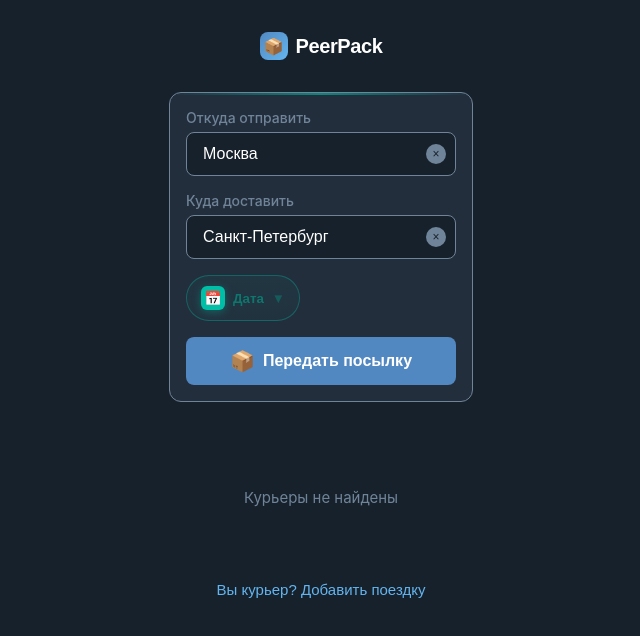
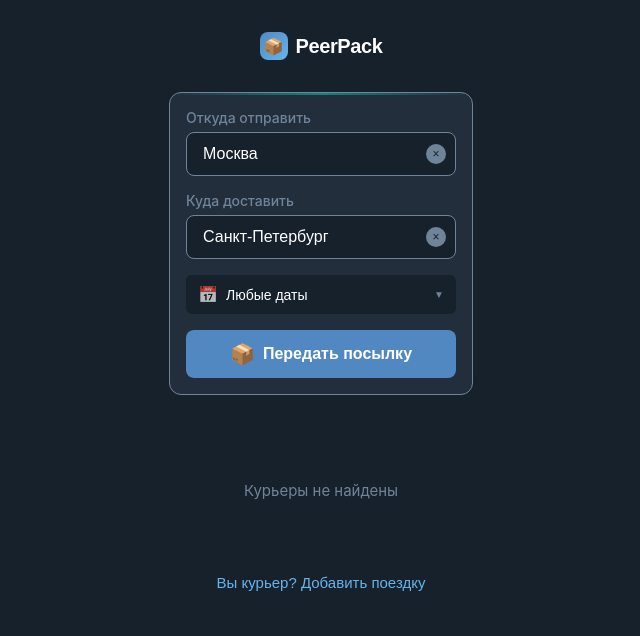
Before and after one commit to Gammanik/PeerPack, a React (Vite) app: page / in a window 1280 px wide. Shown: the top 636 px of the page, without its empty margins (319-959 px from the left). Built offline with nearby package versions, Linux system fonts and the light colour scheme.

Commit message:
date picker add from to

```diff
--- a/src/SearchCouriers.jsx
+++ b/src/SearchCouriers.jsx
@@ -13,7 +13,8 @@ const SearchCouriers = () => {
     const [from, setFrom] = useState('Москва');
     const [to, setTo] = useState('Санкт-Петербург');
     const [results, setResults] = useState([]);
-    const [selectedDate, setSelectedDate] = useState('');
+    const [dateFrom, setDateFrom] = useState('');
+    const [dateTo, setDateTo] = useState('');
     const [showDatePicker, setShowDatePicker] = useState(false);
     const [sortBy, setSortBy] = useState('time');
     const [showSortMenu, setShowSortMenu] = useState(false);
@@ -57,11 +58,39 @@ const SearchCouriers = () => {
             c.to.toLowerCase() === lowerTo
         );
 
-        if (selectedDate) {
-            filtered = filtered.filter(c => c.date === selectedDate);
+        // Скрываем вылетевших курьеров
+        const now = new Date();
+        filtered = filtered.filter(c => {
+            const [time] = c.time.split(' → ');
+            const departureDateTime = new Date(`${c.date}T${time}:00`);
+            return departureDateTime > now;
+        });
+
+        // Фильтрация по диапазону дат
+        if (dateFrom) {
+            filtered = filtered.filter(c => c.date >= dateFrom);
+        }
+        if (dateTo) {
+            filtered = filtered.filter(c => c.date <= dateTo);
         }
 
-        const sorted = sortCouriers(filtered, sortBy);
+        // Сортировка по времени
+        const sorted = filtered.sort((a, b) => {
+            const getDateTime = (courier) => {
+                const [time] = courier.time.split(' → ');
+                return new Date(`${courier.date}T${time}:00`);
+            };
+
+            const dateTimeA = getDateTime(a);
+            const dateTimeB = getDateTime(b);
+
+            if (sortBy === 'time') {
+                return dateTimeA - dateTimeB;
+            } else {
+                return sortCouriers([a, b], sortBy)[0] === a ? -1 : 1;
+            }
+        });
+
         setResults(sorted);
         if (sorted.length > 0) {
             setSearchCollapsed(true);
@@ -185,27 +214,50 @@ const SearchCouriers = () => {
         const today = new Date();
         const tomorrow = new Date(today);
         tomorrow.setDate(today.getDate() + 1);
-        const dayAfterTomorrow = new Date(today);
-        dayAfterTomorrow.setDate(today.getDate() + 2);
-        const nextWeek = new Date(today);
-        nextWeek.setDate(today.getDate() + 7);
+        const week = new Date(today);
+        week.setDate(today.getDate() + 7);
 
         return [
-            { label: 'Сегодня', value: today.toISOString().split('T')[0] },
-            { label: 'Завтра', value: tomorrow.toISOString().split('T')[0] },
-            { label: 'Послезавтра', value: dayAfterTomorrow.toISOString().split('T')[0] },
-            { label: 'Через неделю', value: nextWeek.toISOString().split('T')[0] },
+            {
+                label: 'Сегодня-завтра',
+                action: () => {
+                    setDateFrom(today.toISOString().split('T')[0]);
+                    setDateTo(tomorrow.toISOString().split('T')[0]);
+                }
+            },
+            {
+                label: 'Эта неделя',
+                action: () => {
+                    setDateFrom(today.toISOString().split('T')[0]);
+                    setDateTo(week.toISOString().split('T')[0]);
+                }
+            },
+            {
+                label: 'Очистить',
+                action: () => {
+                    setDateFrom('');
+                    setDateTo('');
+                }
+            }
         ];
     };
 
-    const formatDate = (dateString) => {
-        if (!dateString) return '';
-        const date = new Date(dateString);
-        return date.toLocaleDateString('ru-RU', {
-            day: 'numeric',
-            month: 'short',
-            weekday: 'short'
-        });
+    const getDateRangeLabel = () => {
+        if (!dateFrom && !dateTo) return 'Любые даты';
+        if (dateFrom && dateTo) {
+            const fromDate = new Date(dateFrom);
+            const toDate = new Date(dateTo);
+            return `${fromDate.toLocaleDateString('ru-RU', { day: 'numeric', month: 'short' })} - ${toDate.toLocaleDateString('ru-RU', { day: 'numeric', month: 'short' })}`;
+        }
+        if (dateFrom) {
+            const fromDate = new Date(dateFrom);
+            return `c ${fromDate.toLocaleDateString('ru-RU', { day: 'numeric', month: 'short' })}`;
+        }
+        if (dateTo) {
+            const toDate = new Date(dateTo);
+            return `до ${toDate.toLocaleDateString('ru-RU', { day: 'numeric', month: 'short' })}`;
+        }
+        return 'Любые даты';
     };
 
     const handleAddTrip = () => {
@@ -436,8 +488,10 @@ const SearchCouriers = () => {
                                     setSearchCollapsed(false);
                                 }
                             }}
-                            selectedDate={selectedDate}
-                            setSelectedDate={setSelectedDate}
+                            dateFrom={dateFrom}
+                            setDateFrom={setDateFrom}
+                            dateTo={dateTo}
+                            setDateTo={setDateTo}
                             showDatePicker={showDatePicker}
                             setShowDatePicker={setShowDatePicker}
                             availableCities={availableCities}
@@ -445,7 +499,7 @@ const SearchCouriers = () => {
                             clearFromCity={clearFromCity}
                             clearToCity={clearToCity}
                             getDatePresets={getDatePresets}
-                            formatDate={formatDate}
+                            getDateRangeLabel={getDateRangeLabel}
                         />
                     )}
 
--- a/src/components/SearchForm.jsx
+++ b/src/components/SearchForm.jsx
@@ -5,8 +5,10 @@ const SearchForm = ({
     setFrom,
     to,
     setTo,
-    selectedDate,
-    setSelectedDate,
+    dateFrom,
+    setDateFrom,
+    dateTo,
+    setDateTo,
     showDatePicker,
     setShowDatePicker,
     availableCities,
@@ -14,7 +16,7 @@ const SearchForm = ({
     clearFromCity,
     clearToCity,
     getDatePresets,
-    formatDate
+    getDateRangeLabel
 }) => {
     const styles = {
         searchContainer: {
@@ -143,188 +145,145 @@ const SearchForm = ({
             </datalist>
 
             <div style={{
-                marginTop: 16,
+                marginTop: 8,
+                marginBottom: 4
+            }}>
+                <button
+                    onClick={() => setShowDatePicker(!showDatePicker)}
+                    style={{
+                        width: '100%',
                         display: 'flex',
-                flexDirection: 'column',
-                gap: 10
-            }}>
+                        alignItems: 'center',
+                        justifyContent: 'space-between',
+                        padding: '10px 12px',
+                        borderRadius: 6,
+                        border: 'none',
+                        background: 'var(--tg-theme-bg-color, #17212b)',
+                        color: 'var(--tg-theme-text-color, #ffffff)',
+                        fontSize: 14,
+                        cursor: 'pointer',
+                        transition: 'all 0.2s ease'
+                    }}
+                >
                     <div style={{
                         display: 'flex',
                         alignItems: 'center',
-                    gap: 8,
+                        gap: 8
                     }}>
-                    <button
-                        onClick={() => setShowDatePicker(!showDatePicker)}
-                        aria-expanded={showDatePicker}
-                        aria-controls="date-optional-panel"
-                        style={{
-                            display: 'inline-flex',
-                            alignItems: 'center',
-                            gap: 8,
-                            padding: '10px 14px',
-                            borderRadius: 9999,
-                            border: '1px solid rgba(0,191,166,0.35)',
-                            background: 'linear-gradient(180deg, rgba(0,191,166,0.06), rgba(0,191,166,0.03))',
-                            color: '#0f766e',
-                            fontWeight: 600,
-                            cursor: 'pointer',
-                            transition: 'transform .15s ease, box-shadow .15s ease, background .2s ease',
-                            boxShadow: showDatePicker ? '0 4px 16px rgba(0,191,166,0.15)' : 'none'
-                        }}
-                        className="button-hover"
-                    >
+                        <span style={{ fontSize: 16, opacity: 0.7 }}>📅</span>
+                        <span>{getDateRangeLabel()}</span>
+                    </div>
                     <span style={{
-                            width: 24, height: 24, display: 'inline-flex',
-                            alignItems: 'center', justifyContent: 'center',
-                            background: '#00bfa6', color: 'white', borderRadius: 6,
-                            fontSize: 14, boxShadow: '0 2px 8px rgba(0,191,166,0.35)'
-                        }}>📅</span>
-                        <span>Дата</span>
-                        <span style={{ opacity: 0.6 }}>{showDatePicker ? '▲' : '▼'}</span>
+                        fontSize: 10,
+                        color: 'var(--tg-theme-hint-color, #708499)',
+                        transform: showDatePicker ? 'rotate(180deg)' : 'rotate(0deg)',
+                        transition: 'transform 0.2s ease'
+                    }}>▼</span>
                 </button>
-
-                    {selectedDate && (
-                        <span style={{
-                            display: 'inline-flex',
-                            alignItems: 'center',
-                            gap: 8,
-                            padding: '8px 12px',
-                            borderRadius: 9999,
-                            background: 'rgba(0,191,166,0.08)',
-                            border: '1px solid rgba(0,191,166,0.25)',
-                            color: '#0f766e',
-                            fontWeight: 500
-                        }}>
-                            {formatDate(selectedDate)}
-                            <button
-                                onClick={(e) => { e.stopPropagation(); setSelectedDate(''); }}
-                                title="Сбросить дату"
-                                style={{
-                                    width: 22, height: 22, borderRadius: 11,
-                                    border: '1px solid rgba(0,0,0,0.1)',
-                                    background: 'white',
-                                    color: '#666',
-                                    cursor: 'pointer',
-                                    lineHeight: 1
-                                }}
-                            >
-                                ×
-                            </button>
-                        </span>
-                    )}
             </div>
 
             {showDatePicker && (
                 <div
-                        id="date-optional-panel"
                     style={{
-                            border: '1px solid rgba(0,0,0,0.08)',
-                            background: 'linear-gradient(180deg, rgba(255,255,255,0.9), rgba(255,255,255,0.95))',
-                            borderRadius: 14,
-                            padding: 14,
-                            boxShadow: '0 8px 28px rgba(0,0,0,0.06)',
-                            display: 'flex',
-                            flexDirection: 'column',
-                            gap: 12
+                        marginTop: 4,
+                        marginBottom: 8,
+                        background: 'var(--tg-theme-bg-color, #17212b)',
+                        borderRadius: 8,
+                        padding: '12px 8px',
+                        animation: 'slideIn 0.2s ease-out'
                     }}
-                        className="modal-enter"
                 >
-                        <div style={{ fontSize: 12, color: '#667085' }}>
-                            Выберите готовый пресет или укажите точную дату
-                        </div>
-
                     <div style={{
-                            display: 'flex',
-                            flexWrap: 'wrap',
-                            gap: 8
+                        display: 'grid',
+                        gridTemplateColumns: 'repeat(3, 1fr)',
+                        gap: 6,
+                        marginBottom: 12
                     }}>
-                            {getDatePresets().map((preset, index) => {
-                                const active = selectedDate === preset.value;
-                                return (
+                        {getDatePresets().map((preset, index) => (
                             <button
                                 key={index}
                                 onClick={() => {
-                                            setSelectedDate(preset.value);
-                                            if (window.innerWidth <= 768) setShowDatePicker(false);
+                                    preset.action();
+                                    setShowDatePicker(false);
                                 }}
                                 style={{
-                                            padding: '8px 12px',
-                                            borderRadius: 9999,
-                                            border: `1px solid ${active ? 'rgba(0,191,166,0.6)' : 'rgba(0,0,0,0.1)'}`,
-                                            background: active ? 'rgba(0,191,166,0.1)' : 'white',
-                                            color: active ? '#0f766e' : '#555',
+                                    padding: '8px 8px',
+                                    borderRadius: 6,
+                                    border: 'none',
+                                    background: 'var(--tg-theme-secondary-bg-color, #232e3c)',
+                                    color: 'var(--tg-theme-text-color, #ffffff)',
                                     cursor: 'pointer',
-                                            fontWeight: 600
+                                    fontSize: 11,
+                                    fontWeight: 500,
+                                    transition: 'all 0.2s ease',
+                                    opacity: 0.9
                                 }}
                             >
                                 {preset.label}
                             </button>
-                                );
-                            })}
+                        ))}
                     </div>
 
                     <div style={{
-                            display: 'flex',
-                            alignItems: 'center',
-                            gap: 10
+                        display: 'grid',
+                        gridTemplateColumns: '1fr 1fr',
+                        gap: 8,
+                        borderTop: '0.5px solid var(--tg-theme-hint-color, #708499)',
+                        paddingTop: 12
                     }}>
+                        <div>
+                            <label style={{
+                                fontSize: 11,
+                                color: 'var(--tg-theme-hint-color, #708499)',
+                                marginBottom: 4,
+                                display: 'block'
+                            }}>С</label>
                             <input
                                 type="date"
-                                value={selectedDate}
-                                onChange={(e) => {
-                                    setSelectedDate(e.target.value);
-                                    if (window.innerWidth <= 768) setShowDatePicker(false);
-                                }}
+                                value={dateFrom}
+                                onChange={(e) => setDateFrom(e.target.value)}
                                 min={new Date().toISOString().split('T')[0]}
                                 style={{
-                                    flex: '0 1 220px',
-                                    padding: '10px 12px',
-                                    borderRadius: 10,
-                                    border: '1px solid rgba(0,0,0,0.12)',
+                                    width: '100%',
+                                    padding: '8px 6px',
+                                    borderRadius: 6,
+                                    border: 'none',
                                     outline: 'none',
-                                    fontSize: 14,
-                                    color: '#222',
-                                    boxShadow: 'inset 0 1px 2px rgba(0,0,0,0.04)'
+                                    fontSize: 12,
+                                    background: 'var(--tg-theme-secondary-bg-color, #232e3c)',
+                                    color: 'var(--tg-theme-text-color, #ffffff)',
+                                    boxSizing: 'border-box'
                                 }}
-                                className="search-input"
                             />
-
-                            <div style={{ display: 'flex', gap: 8, marginLeft: 'auto' }}>
-                                <button
-                                    onClick={() => setSelectedDate('')}
+                        </div>
+                        <div>
+                            <label style={{
+                                fontSize: 11,
+                                color: 'var(--tg-theme-hint-color, #708499)',
+                                marginBottom: 4,
+                                display: 'block'
+                            }}>До</label>
+                            <input
+                                type="date"
+                                value={dateTo}
+                                onChange={(e) => setDateTo(e.target.value)}
+                                min={dateFrom || new Date().toISOString().split('T')[0]}
                                 style={{
-                                        padding: '10px 12px',
-                                        borderRadius: 10,
-                                        border: '1px dashed rgba(0,0,0,0.2)',
-                                        background: 'transparent',
-                                        color: '#666',
-                                        cursor: 'pointer',
-                                        fontWeight: 600
+                                    width: '100%',
+                                    padding: '8px 6px',
+                                    borderRadius: 6,
+                                    border: 'none',
+                                    outline: 'none',
+                                    fontSize: 12,
+                                    background: 'var(--tg-theme-secondary-bg-color, #232e3c)',
+                                    color: 'var(--tg-theme-text-color, #ffffff)',
+                                    boxSizing: 'border-box'
                                 }}
-                                >
-                                    Сбросить
-                                </button>
-                                <button
-                                    onClick={() => setShowDatePicker(false)}
-                                    style={{
-                                        padding: '10px 14px',
-                                        borderRadius: 10,
-                                        border: 'none',
-                                        background: '#00bfa6',
-                                        color: 'white',
-                                        cursor: 'pointer',
-                                        fontWeight: 700,
-                                        boxShadow: '0 6px 18px rgba(0,191,166,0.35)'
-                                    }}
-                                    className="button-hover"
-                                >
-                                    Готово
-                                </button>
+                            />
                         </div>
                     </div>
                 </div>
             )}
-            </div>
 
             <button
                 className="button-hover"
--- a/src/data/mockData.js
+++ b/src/data/mockData.js
@@ -2,14 +2,34 @@ export const cities = [
     "Москва", "Санкт-Петербург", "Казань", "Екатеринбург",
     "Новосибирск", "Сочи", "Самара", "Краснодар"
 ];
+
+// Генерируем данные относительно текущего времени
+const generateRelativeDate = (hoursFromNow) => {
+    const date = new Date();
+    date.setHours(date.getHours() + hoursFromNow);
+    return date.toISOString().split('T')[0];
+};
+
+const generateRelativeTime = (hoursFromNow) => {
+    const startDate = new Date();
+    startDate.setHours(startDate.getHours() + hoursFromNow);
+    const endDate = new Date(startDate);
+    endDate.setHours(endDate.getHours() + 2);
+
+    const formatTime = (date) => {
+        return date.toTimeString().slice(0, 5);
+    };
+
+    return `${formatTime(startDate)} → ${formatTime(endDate)}`;
+};
 
 export const couriers = [
     {
         name: 'Иван',
         from: 'Москва',
         to: 'Санкт-Петербург',
-        date: '2025-07-15',
-        time: '12:00 → 14:00',
+        date: generateRelativeDate(1),
+        time: generateRelativeTime(1),
         airport: 'Шереметьево → Пулково',
         avatar: 'https://i.pravatar.cc/100?img=12',
         tripsCount: 47,
@@ -32,8 +52,8 @@ export const couriers = [
         name: 'Елена',
         from: 'Москва',
         to: 'Санкт-Петербург',
-        date: '2025-07-15',
-        time: '08:30 → 10:20',
+        date: generateRelativeDate(3),
+        time: generateRelativeTime(3),
         airport: 'Внуково → Пулково',
         avatar: 'https://i.pravatar.cc/100?img=44',
         tripsCount: 28,
@@ -54,8 +74,8 @@ export const couriers = [
         name: 'Максим',
         from: 'Москва',
         to: 'Санкт-Петербург',
-        date: '2025-07-15',
-        time: '18:45 → 20:30',
+        date: generateRelativeDate(6),
+        time: generateRelativeTime(6),
         airport: 'Домодедово → Пулково',
         avatar: 'https://i.pravatar.cc/100?img=68',
         tripsCount: 15,
@@ -76,8 +96,8 @@ export const couriers = [
         name: 'Анастасия',
         from: 'Москва',
         to: 'Санкт-Петербург',
-        date: '2025-07-16',
-        time: '14:20 → 16:10',
+        date: generateRelativeDate(12),
+        time: generateRelativeTime(12),
         airport: 'Шереметьево → Пулково',
         avatar: 'https://i.pravatar.cc/100?img=31',
         tripsCount: 52,
@@ -98,8 +118,8 @@ export const couriers = [
         name: 'Дмитрий',
         from: 'Москва',
         to: 'Санкт-Петербург',
-        date: '2025-07-16',
-        time: '06:50 → 08:40',
+        date: generateRelativeDate(24),
+        time: generateRelativeTime(24),
         airport: 'Внуково → Пулково',
         avatar: 'https://i.pravatar.cc/100?img=17',
         tripsCount: 34,
@@ -120,8 +140,8 @@ export const couriers = [
         name: 'Анна',
         from: 'Казань',
         to: 'Екатеринбург',
-        date: '2025-07-18',
-        time: '09:30 → 12:10',
+        date: generateRelativeDate(48),
+        time: generateRelativeTime(48),
         airport: 'Казань → Кольцово',
         avatar: 'https://i.pravatar.cc/100?img=25',
         tripsCount: 23,
@@ -142,8 +162,8 @@ export const couriers = [
         name: 'Олег',
         from: 'Москва',
         to: 'Сочи',
-        date: '2025-07-20',
-        time: '15:00 → 17:30',
+        date: generateRelativeDate(72),
+        time: generateRelativeTime(72),
         airport: 'Внуково → Адлер',
         avatar: 'https://i.pravatar.cc/100?img=33',
         tripsCount: 89,
```
Lines whose indentation alone changed are shown as unchanged.
